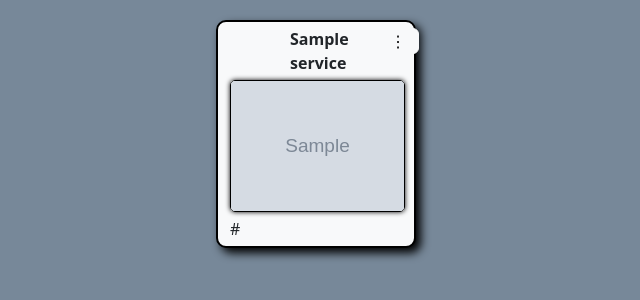
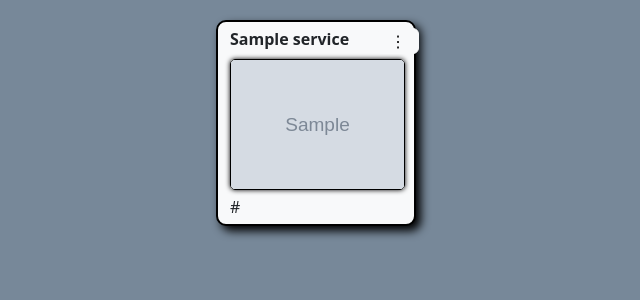
Before and after one commit to StefBuwalda/WebTech, a Flask app: page /dash/ in a window 1280 px wide. Shown: the part 56-356 px from the top of the page, without its empty margins (324-964 px from the left). Run offline with Flask 3, Linux system fonts and the light colour scheme; a user stored in the database is signed in; tables that the repository leaves empty hold one stand-in row (values such as "Sample post"); grey boxes marked "Sample" are stand-in pictures.

Commit message:
style change

```diff
--- a/application/dash/templates/dashboard.html
+++ b/application/dash/templates/dashboard.html
@@ -7,7 +7,7 @@
     {% for service in services%}
     <div class="bg-light container-xxl">
         <div class="row">
-            <div class="col name" onclick="location.href='{{service.url}}';" style="cursor: pointer;">
+            <div class="col" onclick="location.href='{{service.url}}';" style="cursor: pointer;">
                 {{service["name"]}}
             </div>
 
--- a/application/static/style.css
+++ b/application/static/style.css
@@ -40,9 +40,7 @@ body {
     font-weight: normal;
 }
 
-.name {
-    margin-left: 60px;
-}
+
 
 /* Login page */
 .form {
```
